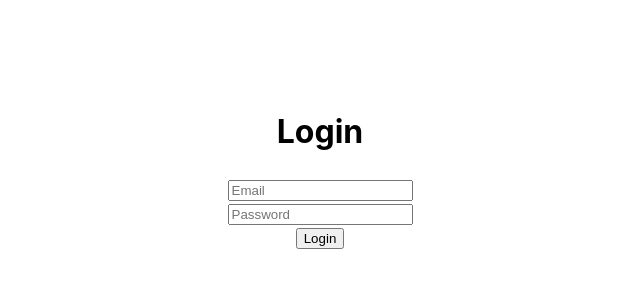
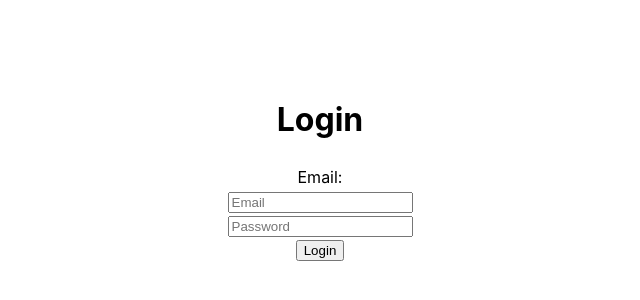
Before and after one commit to GeeksHubsAcademy/2024-05-FSD-React, a React (Vite) app: page / in a window 1280 px wide. Shown: the part 232-532 px from the top of the page, without its empty margins (320-960 px from the left). Built offline with nearby package versions, Linux system fonts and the light colour scheme.

Commit message:
update: add label to

```diff
--- a/src/components/CInput/CInput.jsx
+++ b/src/components/CInput/CInput.jsx
@@ -7,11 +7,15 @@ export const CInput = (
     placeholder = "",
     emitFunction,
     emitOnClickButton,
-    value
+    value,
+    label
   }
 ) => {
   return (
     <>
+      <div>
+        <label htmlFor="">{label}</label>
+      </div>
       <input
         type={type}
         name={name}
--- a/src/components/Login/Login.jsx
+++ b/src/components/Login/Login.jsx
@@ -58,6 +58,7 @@ export const Login = () => {
 					name="email"
 					placeholder="Email"
 					emitFunction={handleChange}
+          label="Email:"
 				/>
 			</div>
 			<div>
```
